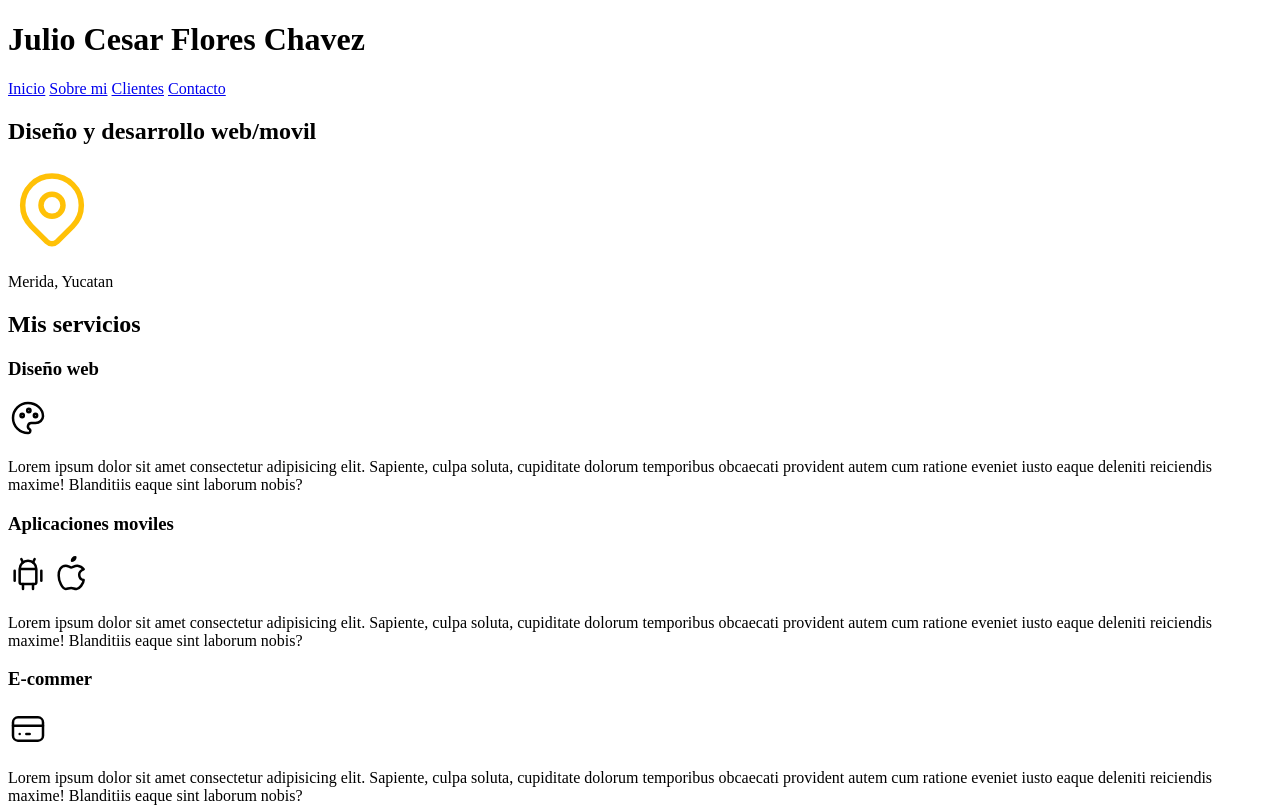
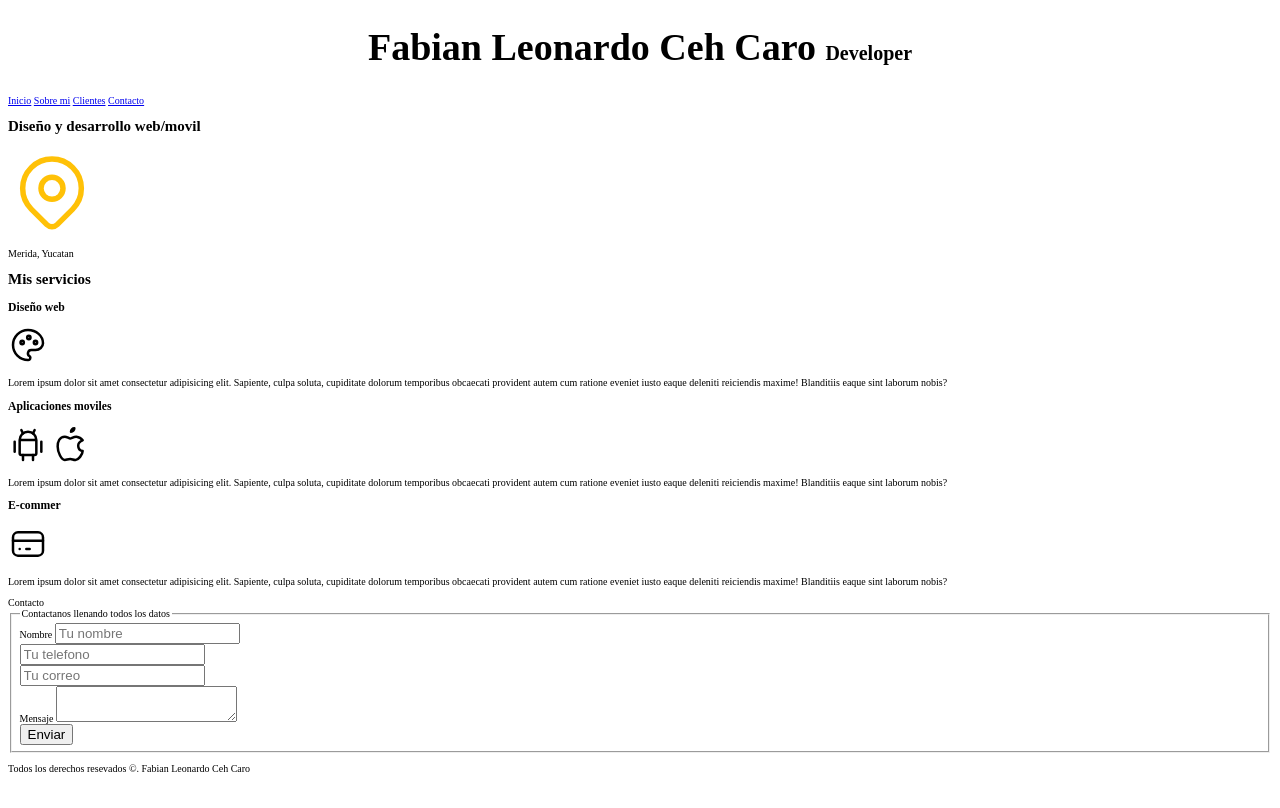
Before and after one commit to FabianCeh1/-, a plain HTML site: page index.html in a window 1280 px wide. Shown: the top 808 px of the page. Drawn offline with Linux system fonts and the light colour scheme.

Commit message:
hoja de estilos

```diff
--- /dev/null
+++ b/CSS/styles.css
@@ -0,0 +1,19 @@
+html {
+    font-size: 62.5%;
+}
+
+body{
+    font: size 16px;
+}
+.titulo{
+    text-align: center;
+    font-size: 3.8rem;
+
+}
+ .titulo span {
+    font-size: 2rem;
+
+ }
+
+{
+}
--- a/index.html
+++ b/index.html
@@ -3,12 +3,15 @@
 <head>
     <meta charset="UTF-8">
     <meta name="viewport" content="width=device-width, initial-scale=1.0">
+
+    <link rel="preload" href="css/styles.css"as="styles">
+    <link rel="stylesheet" href="css/styles.css">
     <title>Document</title>
 </head>
 <body>
 
     <header>
-        <h1>Julio Cesar Flores Chavez</h1>
+        <h1 class="titulo">Fabian Leonardo Ceh Caro <span>Developer</span> </h1>
     </header>
 
     <nav>
```
Also changed, not shown: 1 other file.
